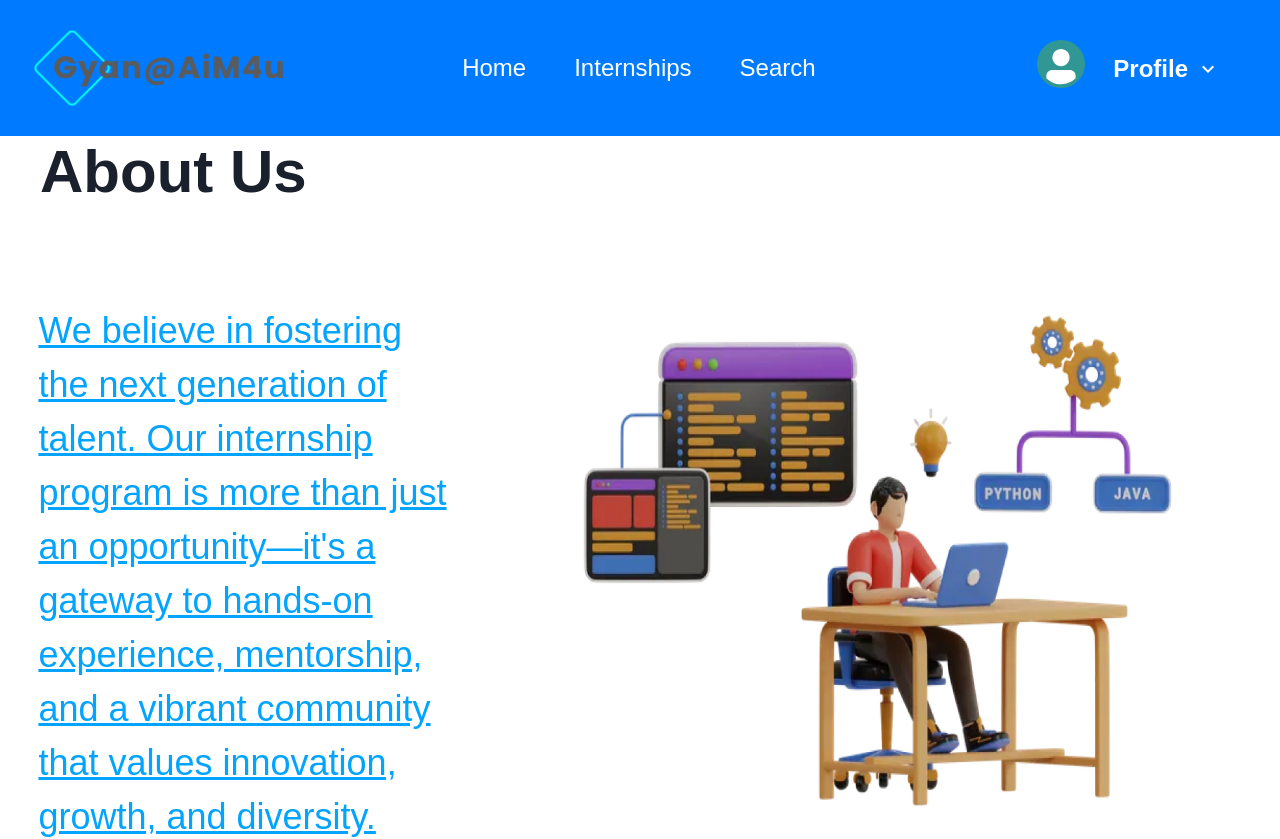
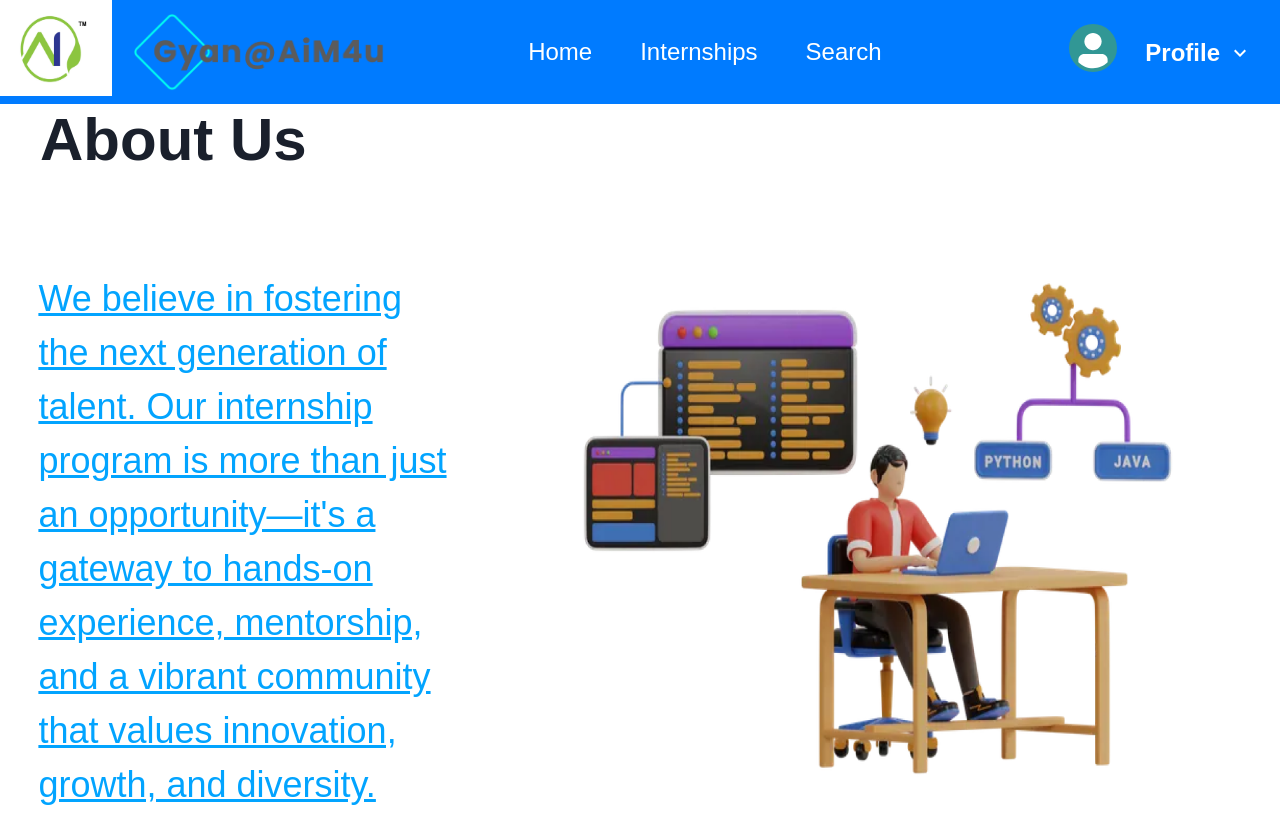
Before and after one commit to urshitakoshti67/Gyan_Frontend, a React (Create React App) app: page /about in a window 1280 px wide. Shown: the top 839 px of the page. Built offline with nearby package versions, Linux system fonts and the light colour scheme.

Commit message:
added logo to navbar and landing page

```diff
--- a/src/components/NavBar.js
+++ b/src/components/NavBar.js
@@ -5,6 +5,7 @@ import { Link } from 'react-router-dom';
 import { ChevronDownIcon } from '@chakra-ui/icons'
 import axios from 'axios';
 import { useSelector } from 'react-redux';
+import img10 from "../images/aim4u_logo.jpg"
 const Navbar = ({ isAdmin }) => {
   const toast = useToast();
   const { userId } = useSelector((state) => { return state.user });
@@ -20,8 +21,8 @@ const Navbar = ({ isAdmin }) => {
   };
   return (
     <Flex
-      py={['2', '2', '2', '4']}
-      px={['4', '4', '6', '8']}
+      // py={['2', '2', '2', '4']}
+      // px={['4', '4', '6', '8']}
       w="100%"
       direction={['column', 'column', 'row', 'row']}
       overflowX="auto"
@@ -29,9 +30,10 @@ const Navbar = ({ isAdmin }) => {
       flexWrap="wrap"
       backgroundColor='#007BFF'
     >
+      <Image src={img10} w={'7rem'} maxH={'6rem'} mr={5} />
       <Box mb={['4', '4', '0', '0']} textAlign={['center', 'center', 'left', 'left']}>
         <Flex align={['center', 'center', 'start', 'start']}>
-          <Image src={logo} alt="logo" boxSize={['60px', '60px', '80px']} w={['35', '35', '45']} my="3" mx={['auto', 'auto', '0']} />
+          <Image src={logo} alt="logo" boxSize={['60px', '60px', '80px']} w={['35', '35', '45']} maxH={'5rem'} my="3" mx={['auto', 'auto', '0']} />
           {/* <Text as='b' fontSize={['xl', 'xl', '3xl']} color='white' ml={['2', '2', '3']}>Your Brand</Text> */}
         </Flex>
       </Box>
--- a/src/pages/Landing.js
+++ b/src/pages/Landing.js
@@ -16,6 +16,7 @@ import img6 from "../images/project-management@2x.png"
 import img7 from "../images/graduate@2x.png"
 import img8 from "../images/bookmark@2x.png"
 import img9 from "../images/star.png"
+import img10 from "../images/aim4u_logo.jpg"
 import { useSelector } from 'react-redux';
 import Navbar from '../components/NavBar';
 import InternshipCard from '../components/InternshipCard'; // Update the path accordingly
@@ -128,8 +129,9 @@ function Landing() {
 
         <Navbar isAdmin={isAdmin} />
       ) : (
-        <Box bg="#007BFF" pt={5} pl={0} width="100%">
+        <Box bg="#007BFF" pl={0} width="100%">
           <Flex as="nav">
+            <Image src={img10} w={'5rem'} h={'auto'} />
             <Box></Box>
             <Spacer />
             <ButtonGroup pr="2vw" pt="0.5vw" spacing={4}>
```
Also changed, not shown: src/images/aim4u_logo.jpg (added).
